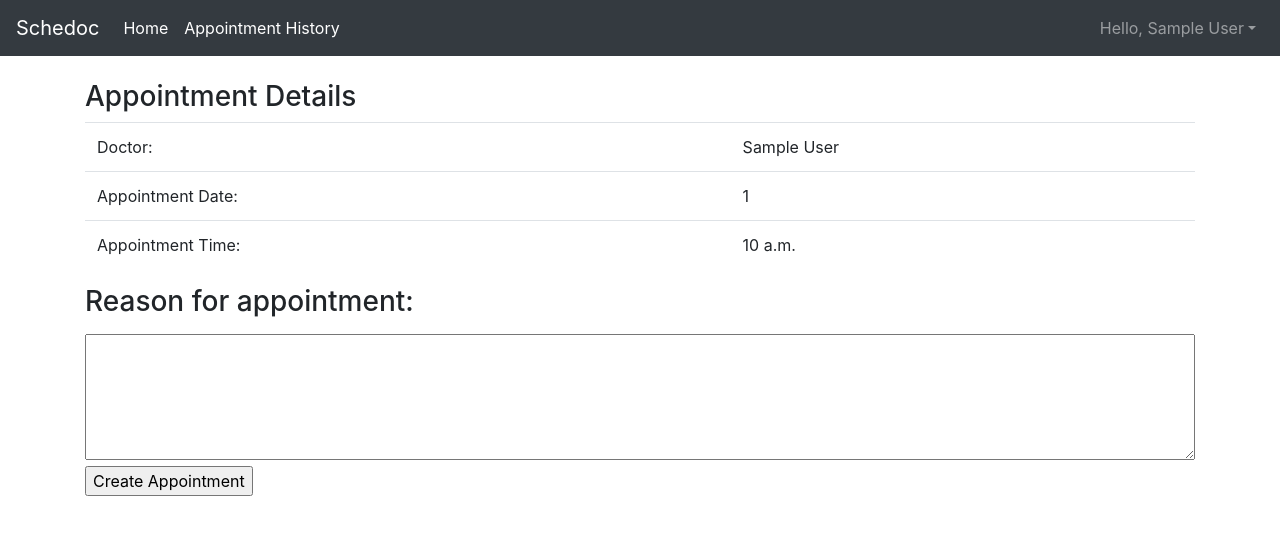
After one commit to vishwaspuri/Schedoc, a Django app: page /create_appointment/1/00000000-0000-0000-0000-000000000001/1 in a window 1280 px wide. The commit adds this page. Shown: the top 535 px of the page. Run offline with Django 3.2, Linux system fonts and the light colour scheme; a user stored in the database is signed in; tables that the repository leaves empty hold one stand-in row (values such as "Sample post"); some libraries are stand-ins or nearby versions.

Commit message:
Create appointment - User Perspective

```diff
--- a/appointment/templates/appointment/base.html
+++ b/appointment/templates/appointment/base.html
@@ -2,6 +2,7 @@
 <html>
 <head>
     <title>Schedoc</title>
+    <meta charset="UTF-8">
     <link rel="stylesheet" href="https://maxcdn.bootstrapcdn.com/bootstrap/4.0.0/css/bootstrap.min.css">
     <script src="https://code.jquery.com/jquery-3.3.1.slim.min.js" integrity="sha384-q8i/X+965DzO0rT7abK41JStQIAqVgRVzpbzo5smXKp4YfRvH+8abtTE1Pi6jizo" crossorigin="anonymous"></script>
     <script src="https://cdnjs.cloudflare.com/ajax/libs/popper.js/1.14.6/umd/popper.min.js" integrity="sha384-wHAiFfRlMFy6i5SRaxvfOCifBUQy1xHdJ/yoi7FRNXMRBu5WHdZYu1hA6ZOblgut" crossorigin="anonymous"></script>
@@ -20,8 +21,13 @@
                 <a class="nav-link" href={% url 'appointment:home' %}>Home <span class="sr-only">(current)</span></a>
             </li>
             <li class="nav-item active">
-                <a class="nav-link" href="#">Appointment History</a>
+                <a class="nav-link" href={% url 'appointment:appointment-history' %}>Appointment History</a>
             </li>
+            {% if user.type is not 1 %}
+            <li class="nav-item active">
+                <a class="nav-link" href="#">My Patients</a>
+            </li>
+            {% endif %}
         </ul>
         <ul class="navbar-nav ml-auto">
             <li class="nav-item dropdown my-lg-0">
--- /dev/null
+++ b/appointment/templates/appointment/create_appointment.html
@@ -0,0 +1,29 @@
+{% extends "appointment/base.html" %}
+{% block content %}
+    <br>
+    <div class="container">
+        <h3>Appointment Details</h3>
+        <table class="table">
+            <tr>
+                <td>Doctor:</td>
+                <td>{{ doctor.full_name }}</td>
+            </tr>
+            <tr>
+                <td>Appointment Date:</td>
+                <td>{{ date }}</td>
+            </tr>
+            <tr>
+                <td>Appointment Time:</td>
+                <td>{{ time }}</td>
+            </tr>
+        </table>
+        <p>
+        <h3>Reason for appointment:</h3></p>
+        <form action={% url "appointment:create-appointment" doctor_id=doctor.id timeslot=timeslot date=date %} method="POST">
+            {% csrf_token %}
+            <textarea rows="5" style="width: 100%;" name="description" value="Please provide reason for booking appointment"></textarea><br>
+            <input type="hidden" name="next" value="{{ next }}"/>
+            <input type="submit" id="submit" value="Create Appointment">
+        </form>
+    </div>
+{% endblock %}
--- a/appointment/templates/appointment/select_slot.html
+++ b/appointment/templates/appointment/select_slot.html
@@ -12,9 +12,9 @@
                 {% for slot in slots %}
                     {% if forloop.counter0|divisibleby:4 %}<tr>{% endif %}
                         {% if slot.isFull %}
-                            <td style="background: red" class="border">{{ slot.time }}</td>
+                            <td><a href="#" class="btn btn-danger btn-lg">{{ slot.time }}</a></td>
                         {% else %}
-                            <td class="border">{{ slot.time }}</td>
+                            <td><a class="btn btn-light btn-lg" href={% url "appointment:create-appointment" doctor_id=doctor.id date=date timeslot=forloop.counter %} >{{ slot.time }}</a></td>
                         {% endif %}
                     {% if forloop.counter|divisibleby:4 or forloop.last %}</tr>{% endif %}
                 {% endfor %}
--- a/appointment/urls.py
+++ b/appointment/urls.py
@@ -3,7 +3,9 @@ from appointment import views
 
 urlpatterns=[
     path('', views.LandingPage.as_view(), name="land"),
-    path('home', views.HomePage.as_view(), name="home"),
+    path('home', views.home, name="home"),
     path('find_doctor', views.find_doctor, name="find-doctor"),
-    path('select_slot/<str:date>/<str:doctor_id>/', views.timeslots, name="select-slots")
+    path('select_slot/<str:date>/<str:doctor_id>', views.timeslots, name="select-slots"),
+    path('create_appointment/<str:date>/<str:doctor_id>/<str:timeslot>', views.create_appointment, name="create-appointment"),
+    path('appointment_history', views.appointment_history, name="appointment-history")
 ]
--- a/appointment/views.py
+++ b/appointment/views.py
@@ -2,12 +2,13 @@ from django.views.generic import TemplateView
 from django.shortcuts import render, redirect
 from user.models import User
 from appointment.models import Appointment
+from django.contrib.auth.decorators import login_required
 from user.utils import user_type
 import datetime
 from appointment.utils.time_slots import TIME_SLOTS
 # Create your views here.
 
-
+@login_required
 def find_doctor(request):
     if request.method == "POST":
         appointment_date = request.POST["appointmentDate"]
@@ -24,7 +25,7 @@ def find_doctor(request):
         return render(request, 'appointment/find_doctor.html', {
             "resultPresent": False
         })
-
+@login_required()
 def timeslots(request, date, doctor_id):
     doctor = User.objects.get(id=doctor_id)
     date = datetime.datetime.strptime(date, "%Y-%m-%d").date()
@@ -47,11 +48,49 @@ def timeslots(request, date, doctor_id):
         'slots': slots
     })
 
+@login_required()
+def create_appointment(request, date, doctor_id, timeslot):
+    print(date)
+    print(doctor_id)
+    print(TIME_SLOTS[int(timeslot)])
+    doctor = User.objects.get(id=doctor_id)
+    if request.method == "POST":
+        user = request.user
+        date = datetime.datetime.strptime(date, "%Y-%m-%d").date()
+        time = TIME_SLOTS[int(timeslot)]
+        dt = datetime.datetime.combine(time=time, date=date)
+        reason_for_appointment = request.POST["description"]
+        appointment = Appointment()
+        appointment.user = user
+        appointment.doctor = doctor
+        appointment.time = dt
+        appointment.reason_for_appointment = reason_for_appointment
+        appointment.save()
+        return redirect("appointment:home")
+    return render(request, "appointment/create_appointment.html", {
+        "doctor": doctor,
+        "timeslot":timeslot,
+        "time": TIME_SLOTS[int(timeslot)],
+        "date": date,
+    })
+
+@login_required()
+def home(request):
+    user = request.user
+    context = dict()
+    context["user"] = user
+    context["appointments"] = Appointment.objects.filter(user=user, time__gte=datetime.datetime.now())
+    return render(request, "appointment/home.html", context=context)
+
+@login_required()
+def appointment_history(request):
+    context = dict()
+    context["user"] = request.user
+    if request.user.type is 1:
+        context["appointments"] = Appointment.objects.filter(user=request.user, time__lte=datetime.datetime.now())
+    else:
+        context["appointments"] = Appointment.objects.filter(doctor=request.user, time__lte=datetime.datetime.now())
+    return render(request, "appointment/appointment_history.html", context=context)
+
 class LandingPage(TemplateView):
     template_name = 'appointment/landing.html'
-
-
-class HomePage(TemplateView):
-    template_name = 'appointment/home.html'
-    model = User
-    login_url = '/user/login'
--- a/user/templates/user/profile.html
+++ b/user/templates/user/profile.html
@@ -2,7 +2,9 @@
 {% block content %}
     <div class="container">
         {% if user.type != 1 %}
-            <p>Hello, Doctor!</p>
+            <br>
+            <h5>Hello, Doctor!</h5>
+            <br>
         {% endif %}
         <table class="table">
             <tr>
```
Also changed, not shown: appointment/templates/appointment/appointment_history.html (added, +19 -0 lines), appointment/templates/appointment/home.html (+20 -9 lines), appointment/migrations/0002_appointment_reason_for_appointment.py (added), appointment/templates/appointment/my_patients.html (added).
